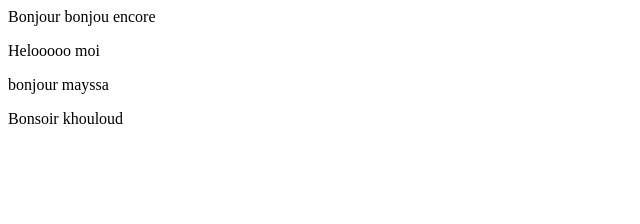
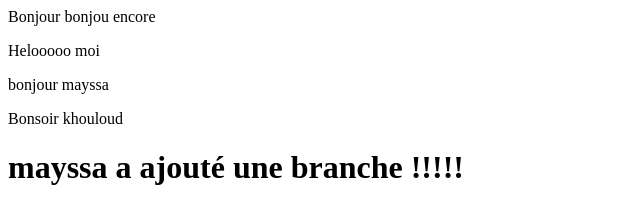
Before and after one commit to Khouloud-Mhamdi/super-projet, a plain HTML site: page Essai-/index.html in a window 1280 px wide. Shown: the whole page, without its empty margins (0-640 px from the left). Drawn offline with Linux system fonts and the light colour scheme.

Commit message:
mayssousa branch

```diff
--- a/Essai-/index.html
+++ b/Essai-/index.html
@@ -7,5 +7,6 @@
     <p>Helooooo moi</p>
     <p> bonjour mayssa </p>
     <p> Bonsoir khouloud  </p>
+    <h1>mayssa a ajouté une branche !!!!!</h1>
 </body>
 </html>
```
